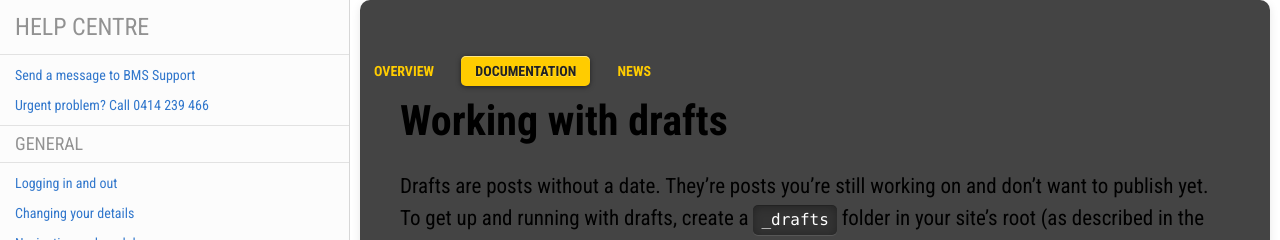
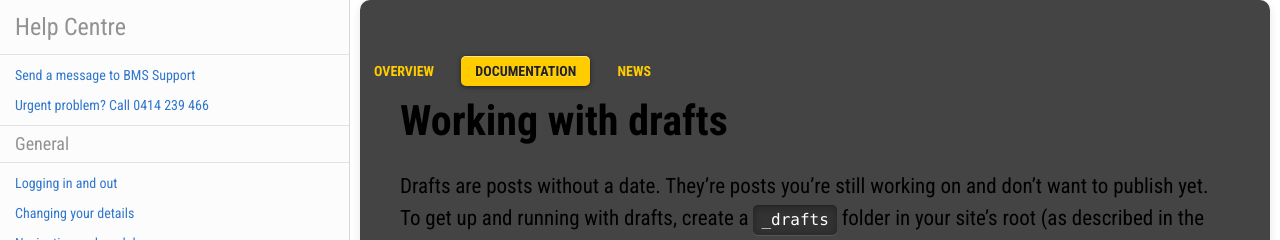
Before and after one commit to ambit/bms-support, a Jekyll site: the page built from docs/drafts.md, in a window 1280 px wide. Shown: the top 240 px of the page. Built offline with Jekyll 4.4.1, drawn with Linux system fonts in a browser that asks for light colours; nearby versions of some CDN libraries.

Commit message:
Lowercase Headers

```diff
--- a/_includes/docs_contents.html
+++ b/_includes/docs_contents.html
@@ -1,6 +1,6 @@
 <div id="leftPane" class="hide-on-mobiles">
   <aside>
-    <h2>HELP CENTRE</h2>
+    <h2>Help Centre</h2>
     <ul>
       <li>
         <a id="Intercom" class="noRedirect" href="mailto:c772676240e0bea1fa03f8bbf21edc26778efc65@incoming.intercom.io">Send a message to BMS Support</a>
@@ -9,7 +9,7 @@
         <a class="noRedirect" href="tel://0414239466" target="_blank">Urgent problem? Call 0414 239 466</a>
       </li>
     </ul>
-    <h3>GENERAL</h3>
+    <h3>General</h3>
     <ul>
       <li class="{% if page.title == 'Logging in and out' %}current{% endif %}">
         <a href="{{ site.baseurl }}/docs/logging-in-and-out/">Logging in and out</a>
```
